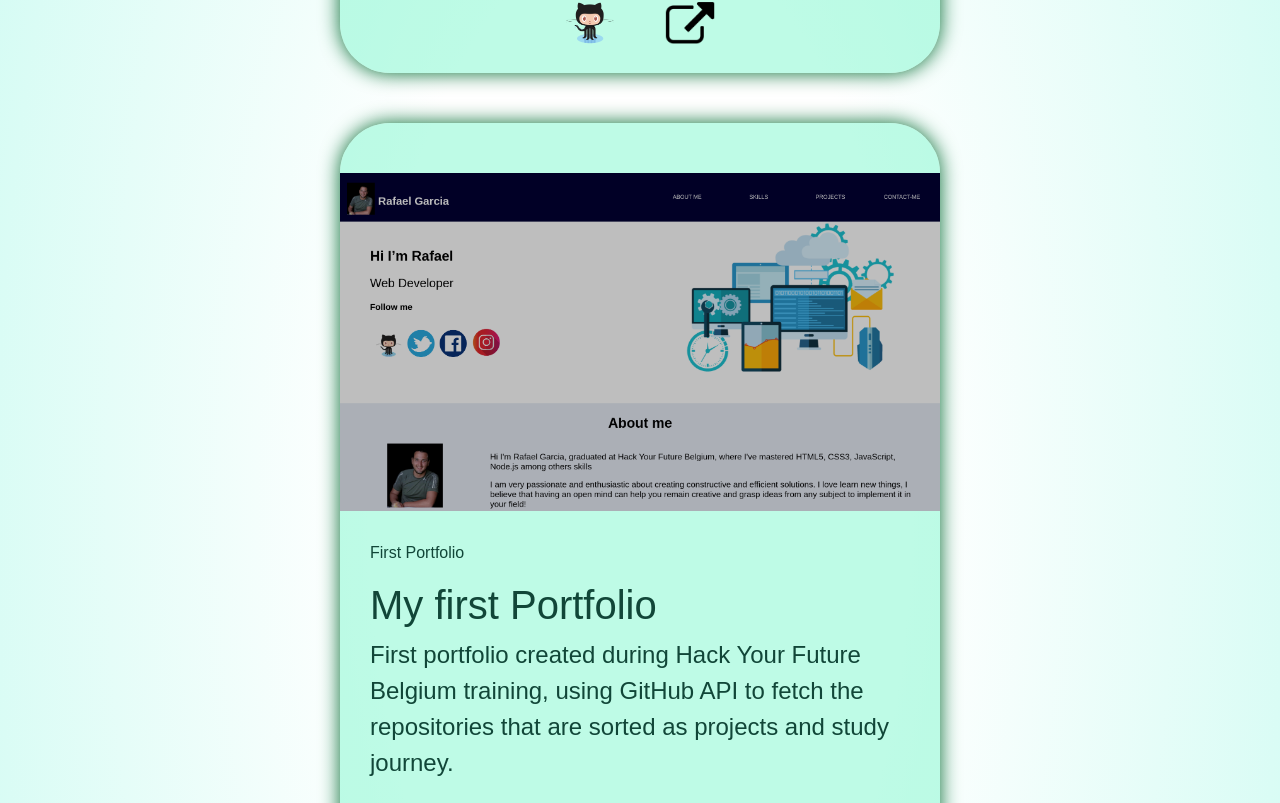
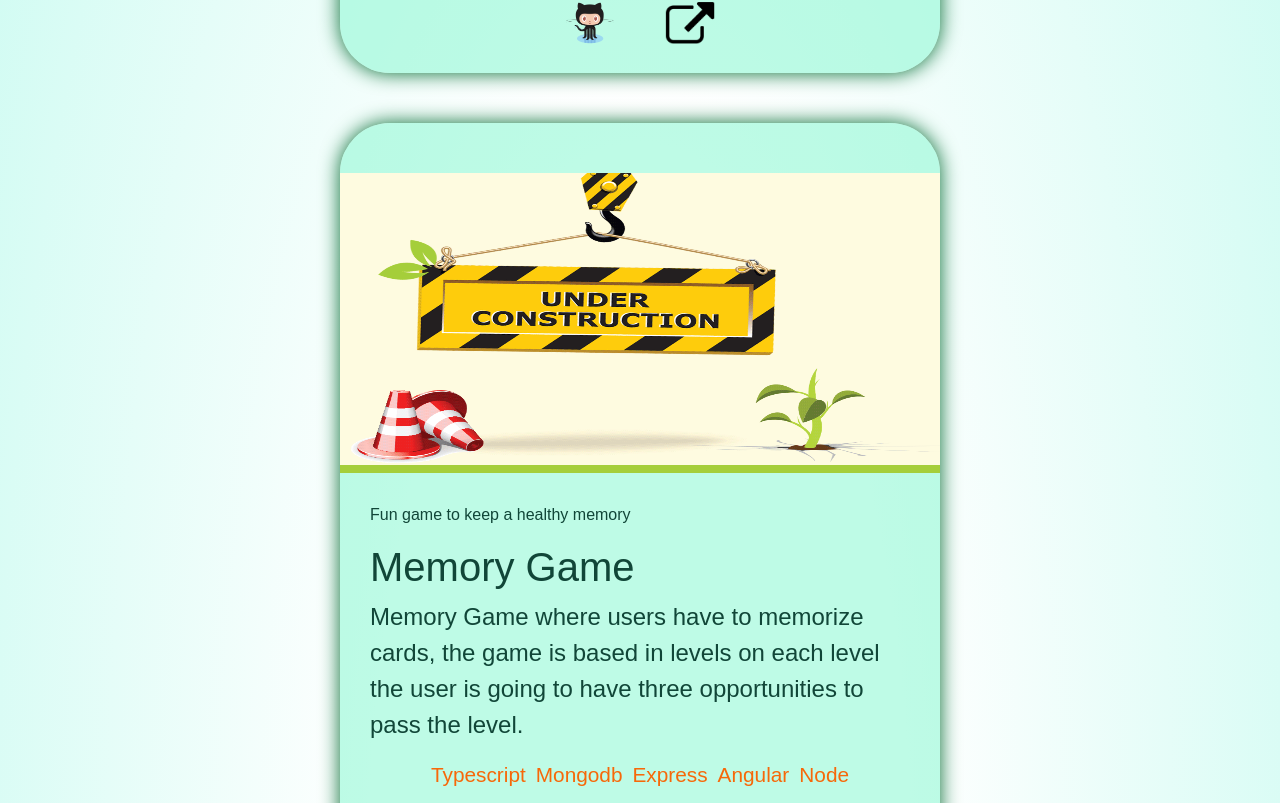
Before and after one commit to rago89/rago89.github.io, an Angular app: page /projects in a window 1280 px wide. Shown: the part 866-1669 px from the top of the page. Built offline with nearby package versions, Linux system fonts and the light colour scheme.

Commit message:
Add new project in construction

```diff
--- a/src/app/app.component.css
+++ b/src/app/app.component.css
@@ -1,4 +1,5 @@
 .body-section {
+  height: auto;
 }
 
 .body-section .footer-container {
--- a/src/app/app.component.html
+++ b/src/app/app.component.html
@@ -1,4 +1,3 @@
-<div class="body-section">
 <app-header></app-header>
 <router-outlet></router-outlet>
 <!-- <app-showcase></app-showcase> -->
@@ -6,4 +5,3 @@
   <hr />
   <app-footer></app-footer>
 </div>
-</div>
--- a/src/app/components/layout/projects/projects.component.ts
+++ b/src/app/components/layout/projects/projects.component.ts
@@ -20,10 +20,19 @@ export class ProjectsComponent implements OnInit {
       pageUrl: 'https://hand-and-paw.herokuapp.com/#/',
     },
     {
+      shortDescription: 'Fun game to keep a healthy memory',
+      title: 'Memory Game',
+      description: `Memory Game where users have to memorize cards, the game is based in levels on each level the user is going to have three opportunities to pass the level.`,
+      technologies: ['Typescript', 'Mongodb', 'Express', 'Angular', 'Node'],
+      picture: '/assets/projects/under-construction.gif',
+      githubUrl: 'https://github.com/rago89/memory-game',
+      pageUrl: '',
+    },
+    {
       shortDescription: 'First Portfolio',
       title: 'My first Portfolio',
       description: `First portfolio created during Hack Your Future Belgium training, using GitHub API to fetch the repositories that are sorted as projects and study journey.`,
-      technologies: ['JavaScript', 'Git', 'GitHub', 'Navigo', 'Vite'],
+      technologies: ['JavaScript', 'Git', 'GitHub'],
       picture: '/assets/projects/first-portfolio.png',
       githubUrl: 'https://github.com/rago89/my_first_portfolio.github.io',
       pageUrl: '',
--- a/src/app/components/layout/showcase/showcase.component.css
+++ b/src/app/components/layout/showcase/showcase.component.css
@@ -4,8 +4,6 @@
   justify-content: center;
   justify-items: center;
   align-items: center;
-  height: 78vh;
-  margin: 0 10%;
 }
 
 .showcase-img {
--- a/src/app/components/shared/project-card/project-card.component.css
+++ b/src/app/components/shared/project-card/project-card.component.css
@@ -56,6 +56,7 @@
 
 .project-picture img {
   width: 100%;
+  max-height: 300px;
 }
 
 .project-picture img:hover {
--- a/src/styles.css
+++ b/src/styles.css
@@ -7,6 +7,11 @@ body {
   padding: 0;
   background-image: radial-gradient(rgb(255, 255, 255) 30%, rgb(192, 250, 238));
   color: rgb(17, 70, 56);
+}
+
+/* include border and padding in element width and height */
+* {
+  box-sizing: border-box;
 }
 
 /*animations */
```
Also changed, not shown: src/assets/projects/under-construction.gif (added). Lines whose indentation alone changed are shown as unchanged.
